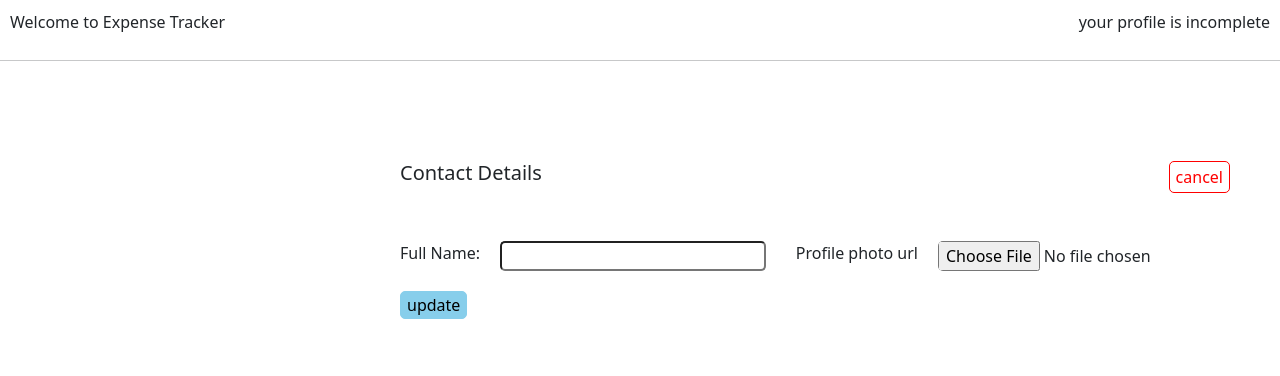
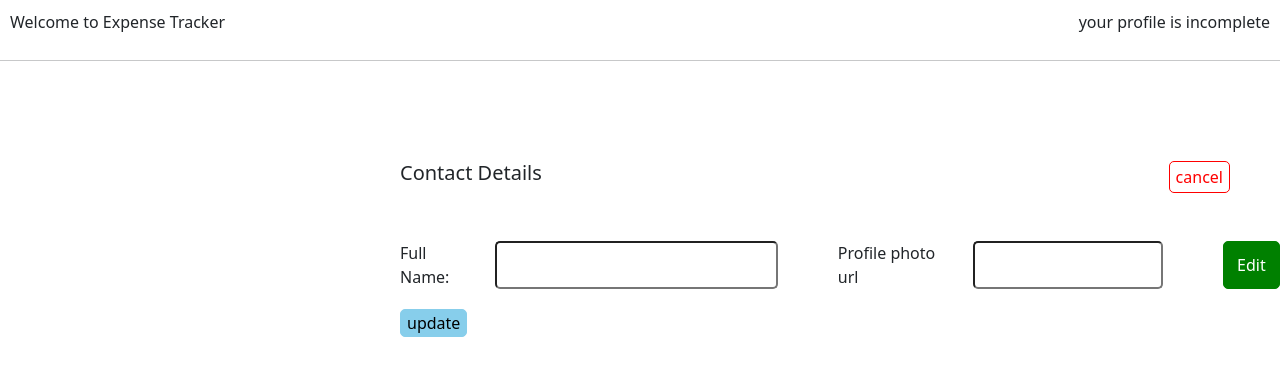
Before and after one commit to ajayjonna9/expensetracker, a React (Create React App) app: page /profile in a window 1280 px wide. Shown: the top 376 px of the page. Built offline with nearby package versions, Linux system fonts and the light colour scheme; no server answers.

Commit message:
edit user details

```diff
--- a/src/App.js
+++ b/src/App.js
@@ -6,14 +6,17 @@ import { Route, Router, Routes } from "react-router-dom";
 import Home from "./Components/Home/Home";
 import Signup from "./Components/Signup/Signup";
 import Profile from "./Components/Profile/Profile";
+import ContexProvider from "./Components/Store/ContexProvider";
 function App() {
   return (
+    <ContexProvider>
       <Routes>
         <Route path="/login" element={<Login />}></Route>
         <Route path="/home" element={<Home />}></Route>
         <Route path="/signup" element={<Signup />}></Route>
         <Route path="/profile" element={<Profile />}></Route>
       </Routes>
+    </ContexProvider>
   );
 }
 
--- a/src/Components/Login/Login.js
+++ b/src/Components/Login/Login.js
@@ -1,15 +1,17 @@
-import React, { useRef, useState } from "react";
+import React, { useContext, useRef, useState } from "react";
 import Button from "react-bootstrap/Button";
 import Form from "react-bootstrap/Form";
 import Card from "react-bootstrap/Card";
 import "./Login.css";
 import axios from "axios";
 import { useNavigate } from "react-router-dom";
+import Contex from "../Store/Contex";
 
 const Login = () => {
   const email = useRef();
   const password = useRef();
   const [showPassword, setShowPassword] = useState(false);
+  const contexVal = useContext(Contex);
 
   const navigator = useNavigate();
   const onclicktoggle = () => {
@@ -21,17 +23,32 @@ const Login = () => {
   const onsubmit = (e) => {
     e.preventDefault();
 
-    const obj = {
-      email: email.current.value,
-      password: password.current.value,
-    };
-    console.log(obj);
     async function Login() {
       try {
+        const head = {
+          headers: {
+            "Content-Type": "application/json",
+          },
+        };
+        const obj = {
+          email: email.current.value,
+          password: password.current.value,
+        };
         const url =
           "https://identitytoolkit.googleapis.com/v1/accounts:signInWithPassword?key=AIzaSyCCO6oxBDXyShDKpQc3CuIvIiZCPNoSXQA";
 
-        const res = await axios.post(url, obj);
+        const res = await axios.post(url, obj, head);
+
+        console.log(res);
+        const RegEx = /^[a-z0-9]+$/i;
+        let newMail = "";
+        for (let i = 0; i < res.data.email.length; i++) {
+          if (RegEx.test(res.data.email[i])) {
+            newMail = newMail + res.data.email[i];
+          }
+        }
+        contexVal.addToken(res.data.idToken, newMail);
+
         console.log("login success");
         navigator("/home");
       } catch (err) {
--- a/src/Components/Profile/Profile.css
+++ b/src/Components/Profile/Profile.css
@@ -1,15 +1,13 @@
-input[type="file"]::-webkit-file-upload-button {
-}
 .profile {
   margin-left: 400px;
   margin-top: 100px;
 }
 .profile input {
-  margin-right: 30px;
+  margin-right: 60px;
   margin-left: 20px;
   border-radius: 5px;
 }
-.profile button {
+.cancelbutton {
   margin-right: 50px;
   border: 1px solid red;
   background-color: white;
@@ -19,7 +17,32 @@ input[type="file"]::-webkit-file-upload-button {
 .profileupdate {
   border: 1px solid skyblue;
   background-color: skyblue;
-  margin-left: 400px;
+
   margin-top: 20px;
   border-radius: 5px;
 }
+label[forhtml="upload-photo"] {
+  cursor: pointer;
+}
+
+#upload-photo {
+  /* opacity: 0; */
+  display: none;
+  width: 100px;
+}
+input[id="name"] {
+  width: 300px;
+}
+input[name="url"] {
+  width: 190px;
+}
+.profileedit {
+  background-color: green !important;
+  border: 1px solid green !important;
+  color: white !important;
+  width: 60px;
+  border-radius: 5px;
+}
+.profileupdatereadonly:hover {
+  cursor: not-allowed !important;
+}
--- a/src/Components/Profile/Profile.js
+++ b/src/Components/Profile/Profile.js
@@ -1,7 +1,87 @@
-import React from "react";
+import axios from "axios";
+import React, { useContext, useEffect, useRef, useState } from "react";
 import "./Profile.css";
+import Contex from "../Store/Contex";
 
 const Profile = () => {
+  const [name, setName] = useState("");
+  const [photoUrl, setPhotoUrl] = useState("");
+  const contexVal = useContext(Contex);
+  const [readOnly, setReadOnly] = useState(true);
+  const onEdit = () => {
+    setReadOnly(false);
+  };
+  const onchangeName = (e) => {
+    setName(() => e.target.value);
+  };
+  const onchangephotoUrl = (e) => {
+    setPhotoUrl(() => e.target.value);
+  };
+  const onUpdate = async (e) => {
+    e.preventDefault();
+    try {
+      console.log(contexVal.token, contexVal.email);
+      console.log("photo", photoUrl);
+      const obj = {
+        idToken: contexVal.token,
+        displayName: name,
+        photoUrl: photoUrl,
+        returnSecureToken: true,
+      };
+      const head = {
+        headers: {
+          "Content-Type": "application/json",
+        },
+      };
+      const res = await axios.post(
+        "https://identitytoolkit.googleapis.com/v1/accounts:update?key=AIzaSyCCO6oxBDXyShDKpQc3CuIvIiZCPNoSXQA",
+        obj,
+        head
+      );
+      console.log(res);
+      const obj1 = {
+        idToken: contexVal.token,
+      };
+
+      const resData = await axios.post(
+        "https://identitytoolkit.googleapis.com/v1/accounts:lookup?key=AIzaSyCCO6oxBDXyShDKpQc3CuIvIiZCPNoSXQA",
+        obj1,
+        head
+      );
+      setReadOnly(true);
+      console.log("useup", resData);
+    } catch (err) {
+      alert("somthing went wrong");
+    }
+  };
+  useEffect(() => {
+    async function getData() {
+      try {
+        console.log(contexVal.token, contexVal.email);
+        const obj1 = {
+          idToken: contexVal.token,
+        };
+        const head = {
+          headers: {
+            "Content-Type": "application/json",
+          },
+        };
+        const resData = await axios.post(
+          "https://identitytoolkit.googleapis.com/v1/accounts:lookup?key=AIzaSyCCO6oxBDXyShDKpQc3CuIvIiZCPNoSXQA",
+          obj1
+        );
+        console.log(resData.data.users[0].photoUrl);
+        setName(() => resData.data.users[0].displayName);
+        setPhotoUrl(() => resData.data.users[0].photoUrl);
+
+        console.log("use", resData);
+      } catch (err) {
+        alert("somthing went wrong");
+      }
+    }
+    getData();
+  }, []);
+
   return (
     <>
       <div className="d-flex ">
@@ -13,18 +93,48 @@ const Profile = () => {
       <div className="profile ">
         <div className="d-flex flex-row mb-5">
           <h5 className="flex-grow-1">Contact Details</h5>
-          <button>cancel</button>
+          <button className="cancelbutton">cancel</button>
         </div>
+        <form onSubmit={onUpdate}>
+          <div className="d-flex flex-row">
+            <label forhtml="name">Full Name:</label>
+            <input
+              type="text"
+              id="name"
+              onChange={onchangeName}
+              value={name}
+              readOnly={readOnly}
+              required
+            ></input>
+            <label forhtml="upload-photo">
+              Profile photo url
+              <input
+                type="file"
+                name="photo"
+                id="upload-photo"
+                onChange={onchangephotoUrl}
+              ></input>
+            </label>
+            <input type="text" name="url" value={photoUrl} readOnly></input>
+            <button type="button" className="profileedit" onClick={onEdit}>
+              Edit
+            </button>
+          </div>
 
-        <div className="d-flex flex-row">
-          <label forhtml="name">Full Name:</label>
-          <input type="text" id="name" className="flex-grow-1" />
-
-          <label forhtml="name">Profile photo url</label>
-          <input type="file" id="name" />
-        </div>
+          <button
+            type="submit"
+            data-toggle="modal"
+            data-target="#notAvailable"
+            className={
+              readOnly
+                ? " profileupdate profileupdatereadonly"
+                : "profileupdate"
+            }
+          >
+            update
+          </button>
+        </form>
       </div>
-      <button className="profileupdate">update</button>
     </>
   );
 };
--- a/src/Components/Signup/Signup.js
+++ b/src/Components/Signup/Signup.js
@@ -1,15 +1,17 @@
-import React, { useRef } from "react";
+import React, { useContext, useRef } from "react";
 import Button from "react-bootstrap/Button";
 import Form from "react-bootstrap/Form";
 import Card from "react-bootstrap/Card";
 import "../Login/Login.css";
 import axios from "axios";
 import { useNavigate } from "react-router-dom";
+import Contex from "../Store/Contex";
 
 const Signup = () => {
   const email = useRef();
   const password = useRef();
   const confirmPassword = useRef();
+  const contexVal = useContext(Contex);
 
   const navigator = useNavigate();
   const onclicktoggle = () => {
@@ -23,13 +25,28 @@ const Signup = () => {
         password: password.current.value,
         confirmPassword: confirmPassword.current.value,
       };
+      const head = {
+        headers: {
+          "Content-Type": "application/json",
+        },
+      };
+
       console.log(obj);
       async function signUp() {
         try {
           const url =
             "https://identitytoolkit.googleapis.com/v1/accounts:signUp?key=AIzaSyCCO6oxBDXyShDKpQc3CuIvIiZCPNoSXQA";
 
-          const res = await axios.post(url, obj);
+          const res = await axios.post(url, obj, head);
+          const RegEx = /^[a-z0-9]+$/i;
+          let newMail = "";
+          for (let i = 0; i < res.data.email.length; i++) {
+            if (RegEx.test(res.data.email[i])) {
+              newMail = newMail + res.data.email[i];
+            }
+          }
+          contexVal.addToken(res.data.idToken, newMail);
+          //contexVal.addToken(res.data.)
           console.log("signup  success");
           navigator("/home");
         } catch (err) {
--- /dev/null
+++ b/src/Components/Store/Contex.js
@@ -0,0 +1,9 @@
+import React from "react";
+
+const Contex = React.createContext({
+  token: "",
+  email: "",
+  addToken: (token, email) => {},
+});
+
+export default Contex;
--- /dev/null
+++ b/src/Components/Store/ContexProvider.js
@@ -0,0 +1,27 @@
+import React, { useState } from "react";
+import Contex from "./Contex";
+
+const ContexProvider = (props) => {
+  const localstorageToken = localStorage.getItem("token");
+  const localstorageEmail = localStorage.getItem("email");
+  const [token, setToken] = useState(localstorageToken);
+  const [gmail, setGmail] = useState(localstorageEmail);
+  const addToken = (token, email) => {
+    setToken(token);
+    setGmail(email);
+    localStorage.setItem("token", token);
+    localStorage.setItem("email", email);
+  };
+
+  const contexValues = {
+    token: token,
+    email: gmail,
+    addToken: addToken,
+  };
+
+  return (
+    <Contex.Provider value={contexValues}>{props.children}</Contex.Provider>
+  );
+};
+
+export default ContexProvider;
```
Lines whose indentation alone changed are shown as unchanged.
